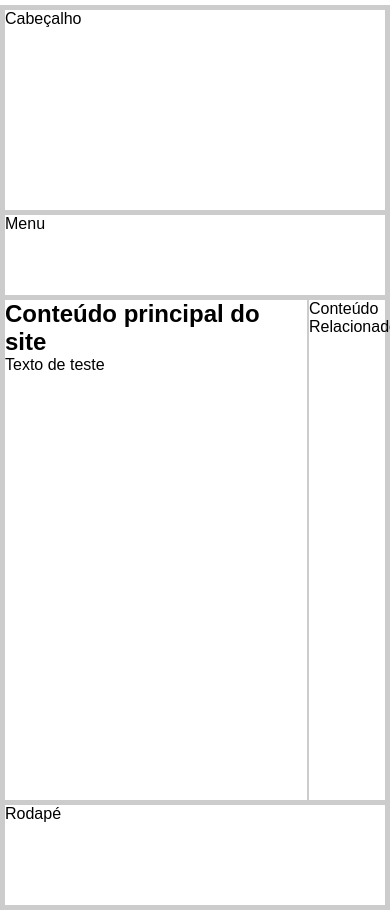
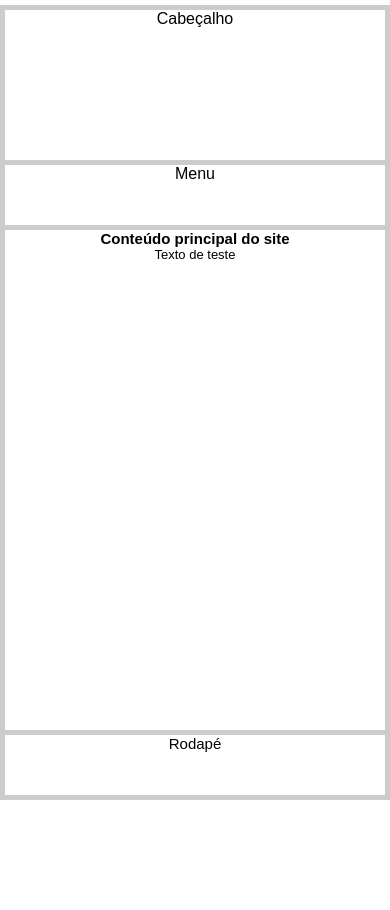
Before and after one commit to AlberttSantos/HTML5-CSS3, a plain HTML site: page Aula1.html in a window 390 px wide. After the commit the page ends 844 px from the top, so only its background shows below. Drawn offline with Linux system fonts and the light colour scheme.

Commit message:
Aula 11 - CSS Object Oriented e Media Queries

```diff
--- a/Aula1.html
+++ b/Aula1.html
@@ -15,7 +15,7 @@
             <div class="body">
                 <section>
                 <h1>Conteúdo principal do site</h1>
-                Texto de teste
+                <p>Texto de teste</p>
 
                 <br>
                 <article></article>
--- /dev/null
+++ b/Aula11.html
@@ -0,0 +1,15 @@
+<html lang="pt-br">
+<head>
+    <meta charset="UTF-8">
+    <meta name="viewport" content="width=device-width, initial-scale=1.0">
+    <meta http-equiv="X-UA-Compatible" content="ie=edge">
+    <link rel="stylesheet" href="css/style_aula11.css">
+    <title>Aula 11- CSS Orientado a Objeto</title>
+</head>
+<body>
+    <header>Header</header>
+    <nav>Nav</nav>
+    <section>Section</section>
+    <footer>Footer</footer>
+</body>
+</html>
--- a/css/style.css
+++ b/css/style.css
@@ -59,3 +59,39 @@ footer{
   height: 100px;
   clear: both; /*limpa os elementos que estão flutuando*/
 }
+
+@media screen and (max-width: 500px){  /* Quando a tela tiver no maximo 400px */
+
+  header{
+    text-align: center;
+    height: 150px;
+  }
+
+aside{
+  display: none;
+}
+
+section{
+  width: 100%;
+  margin-bottom: 5px;
+  text-align: center;
+}
+
+  nav{
+    text-align: center;
+    height: 60px;
+  }
+
+  h1{
+    font-size: 15px;
+  }
+
+ p{
+    font-size: 13px;
+  }
+  footer{
+    font-size: 15px;
+    text-align: center;
+    height: 60px;
+  }
+}
--- /dev/null
+++ b/css/style_aula11.css
@@ -0,0 +1,32 @@
+header, nav, section, footer{
+    background-color: #ddd;
+    width: 1005;
+    max-width: 800px;
+    margin: 0 auto;
+    margin-top: 5px;
+    box-sizing: border-box;
+    -webkit-box-sizing: border-box;
+    -moz-box-sizing: border-box;
+    padding: 10px;
+    font: 100% Arial;
+    color: #555;
+
+}
+
+header{
+  height: 150px;
+}
+
+section{
+  height: 350px;
+}
+
+nav, footer{
+  height: 50px;
+}
+
+@media screen and (max-width: 400px){
+  header, nav, section, footer{
+    background-color: lightblue;
+  }
+}
```
